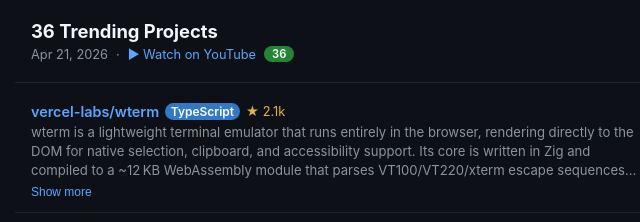
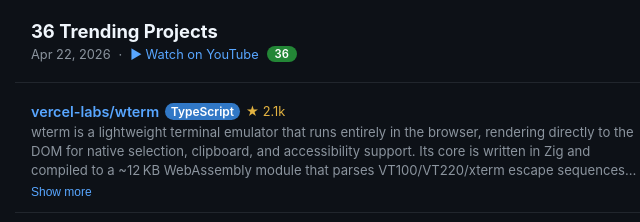
Before and after one commit to mcowger/gha, a website: page output/ghawesome-2026-04-20-3DvmnCKlxdQ.html in a window 1280 px wide. Shown: the top 222 px of the page, 305-945 px from the left. Drawn offline with Linux system fonts and the light colour scheme.

Commit message:
📡 update reports 2026-04-22

```diff
--- a/output/ghawesome-2026-04-20-3DvmnCKlxdQ.html
+++ b/output/ghawesome-2026-04-20-3DvmnCKlxdQ.html
@@ -50,7 +50,7 @@
 <div class="header">
   <h1>36 Trending Projects</h1>
   <div class="meta">
-    <span>Apr 21, 2026</span>
+    <span>Apr 22, 2026</span>
     <span>·</span>
     <a href="https://www.youtube.com/watch?v=3DvmnCKlxdQ" target="_blank" rel="noopener">▶ Watch on YouTube</a>
     <span class="badge">36</span>
```
Also changed, not shown: output/ghawesome-2026-04-20-I41WFsHIlak.html (+1 -1 lines), output/ghawesome-2026-04-20-JGBcwuPCR4c.html (+1 -1 lines), output/ghawesome-2026-04-20-PEhOF4vGZas.html (+1 -1 lines), output/ghawesome-2026-04-20-TpWlE0HCZwM.html (+1 -1 lines), output/ghawesome-2026-04-20-ZWE-3QsH17w.html (+1 -1 lines), output/ghawesome-2026-04-20-a-6VY0i9C3Q.html (+1 -1 lines), output/ghawesome-2026-04-20-lTh0Zcu3EaM.html (+1 -1 lines), output/ghawesome-2026-04-20-mYU9vcvL-yk.html (+1 -1 lines), output/ghawesome-2026-04-20-obniDiLAuog.html (+1 -1 lines), output/ghawesome-2026-04-20-zMKQjeBY69U.html (+1 -1 lines).
